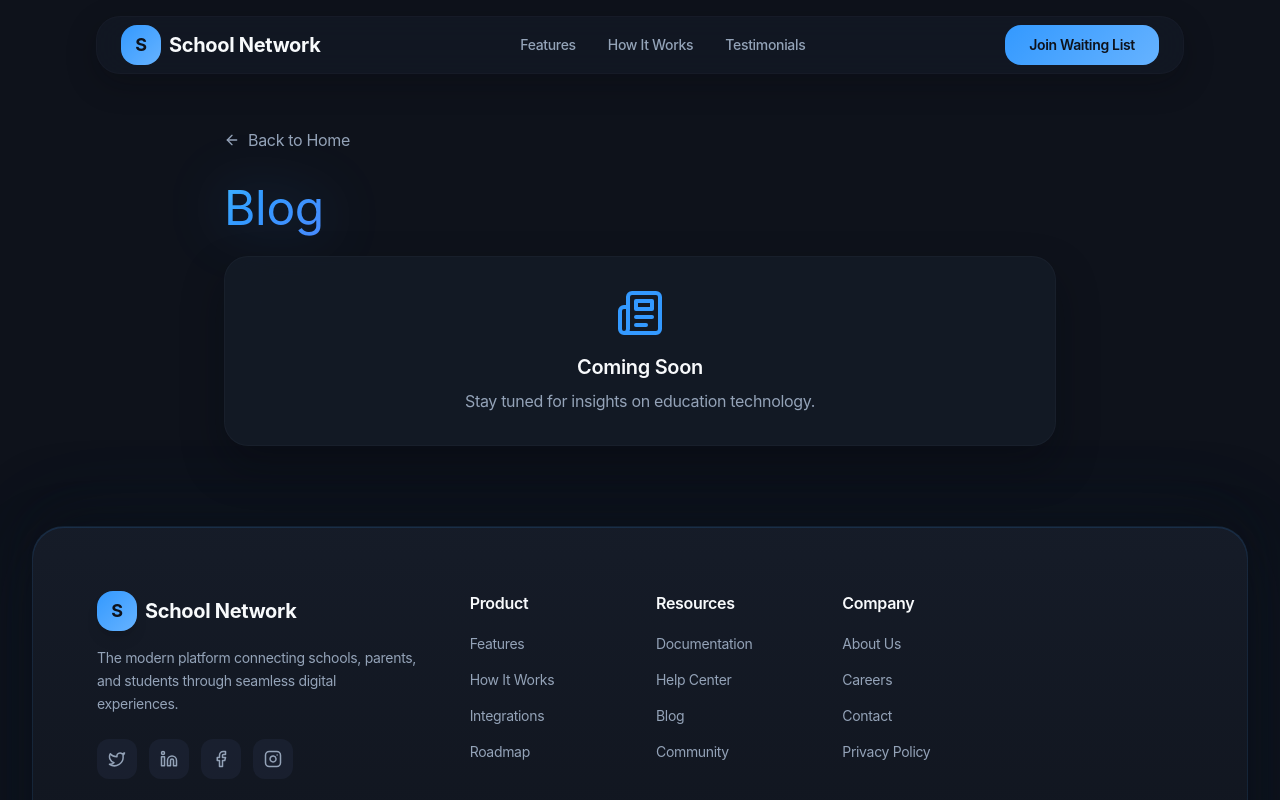
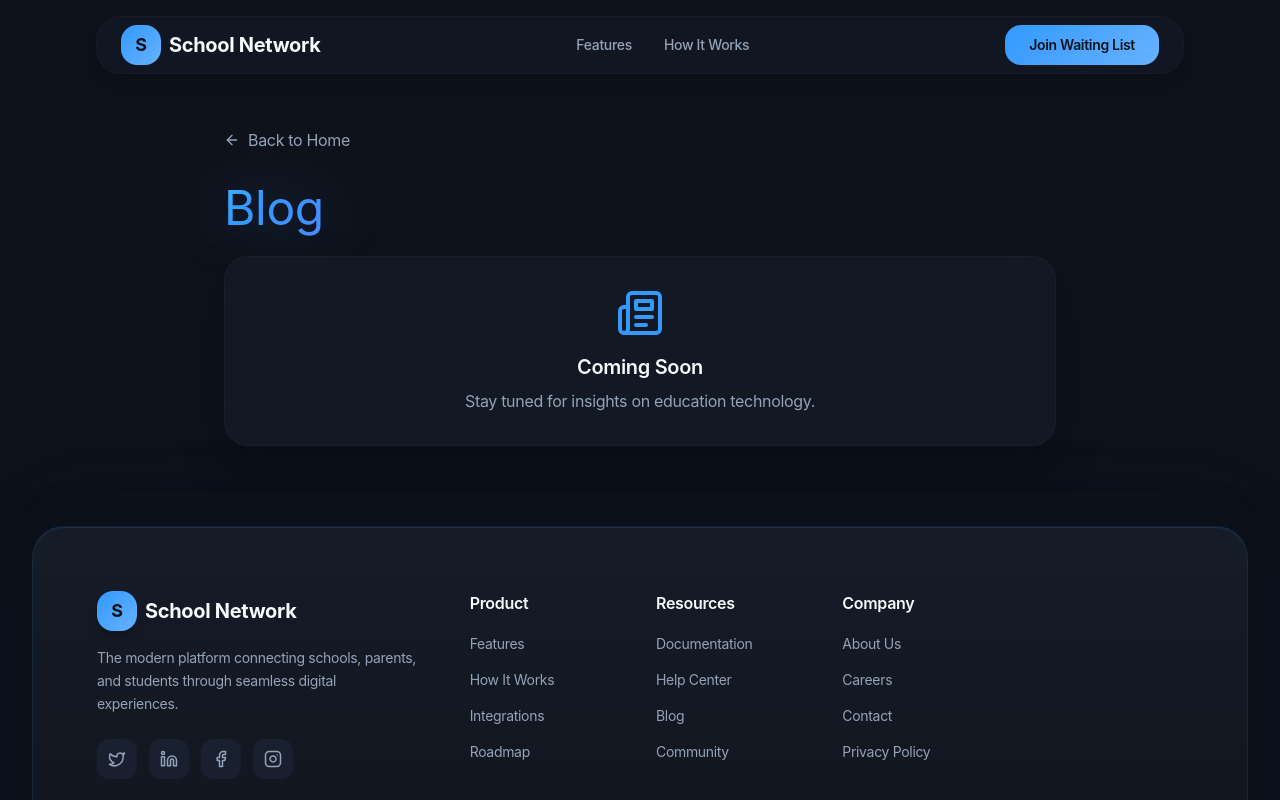
Before and after one commit to Gracekal91/LP-SN, a React (Vite) app: page /blog in a window 1280 px wide. Shown: the top 800 px of the page. Built offline with nearby package versions, Linux system fonts and the light colour scheme; the HTML template or start-up script is replaced by a standard one.

Commit message:
remove testimonial

```diff
--- a/src/components/landing/Header.tsx
+++ b/src/components/landing/Header.tsx
@@ -13,7 +13,7 @@ const Header = ({ onOpenDemo, onOpenWaitlist }: HeaderProps) => {
   const navLinks = [
     { label: "Features", href: "#features" },
     { label: "How It Works", href: "#how-it-works" },
-    { label: "Testimonials", href: "#testimonials" },
+    // { label: "Testimonials", href: "#testimonials" },
   ];
 
   const scrollToSection = (href: string) => {
```
Also changed, not shown: 2 other files (tests, documents, lock files or other folders).
